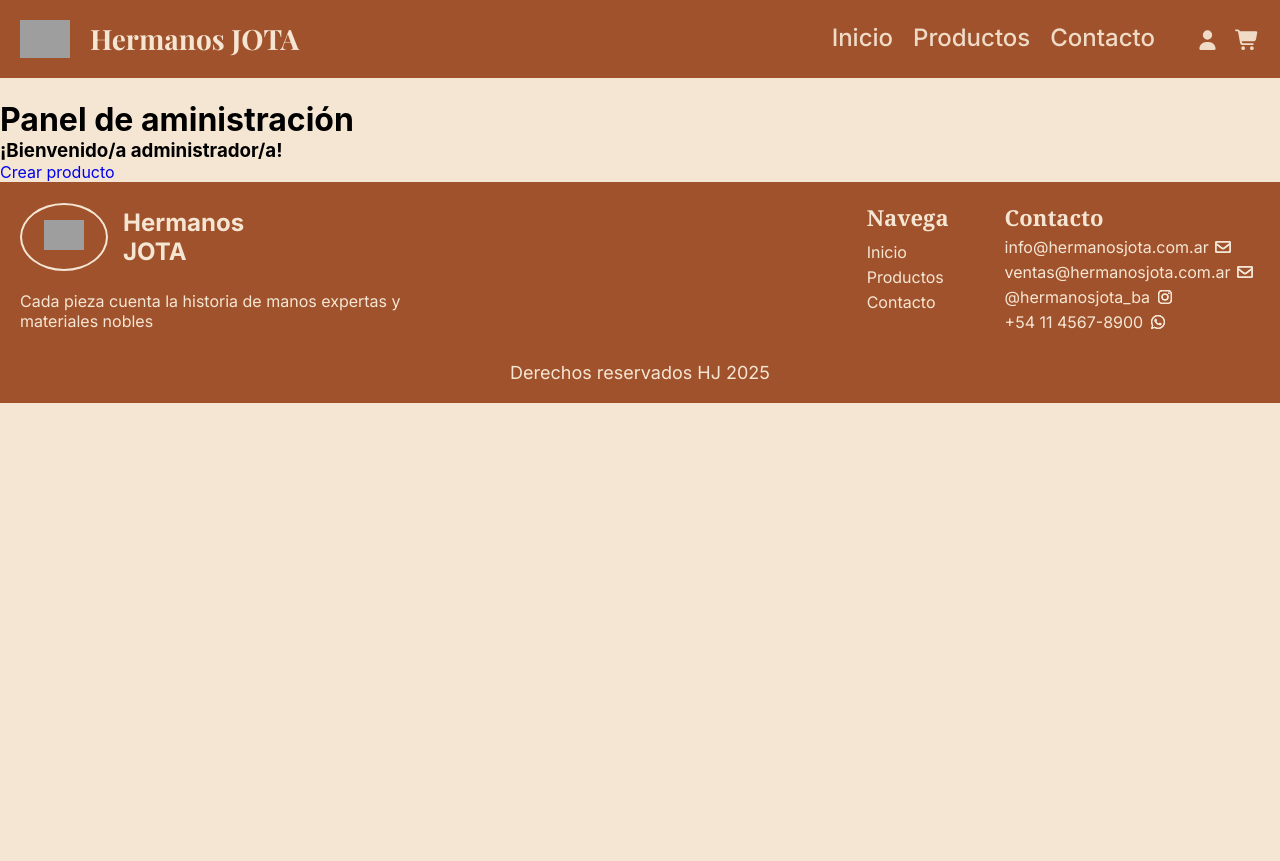
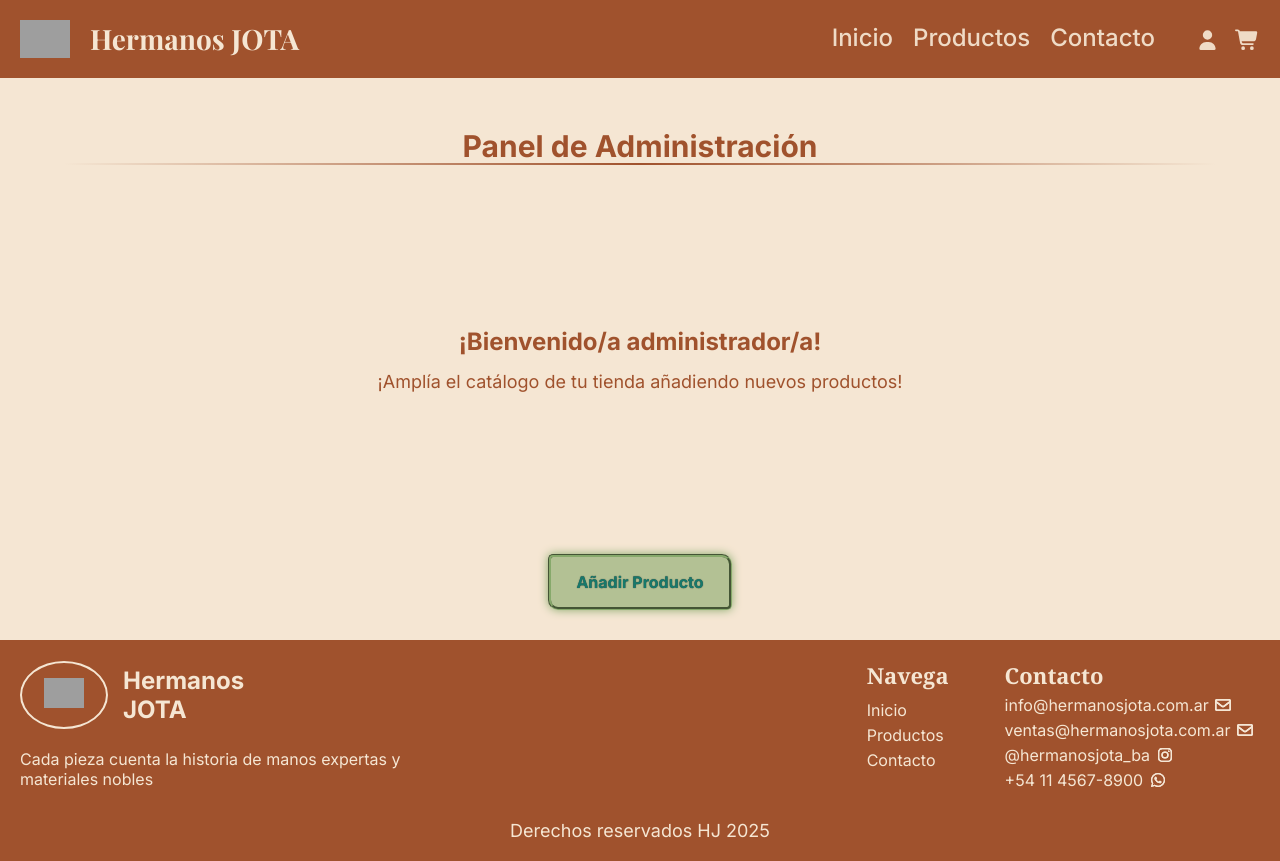
Before and after one commit to juanmarsilli147/Hermanos-Jota, a React (Create React App) app in the folder client/: page /admin in a window 1280 px wide. Before the commit the page ends 800 px from the top, so only its background shows below. Built offline with nearby package versions, Linux system fonts and the light colour scheme; a web font is replaced by a local one.

Commit message:
avance-form-crear-producto

```diff
--- a/client/src/App.js
+++ b/client/src/App.js
@@ -26,9 +26,8 @@ function App() {
           <Route path='/' element={<PaginaInicio anadirFuncion={anadirAlCarrito}/>}/>
           <Route path='/productos' element={<Catalogo anadirFuncion={anadirAlCarrito}/>}/>
           <Route path='/contacto' element={<Contacto/>}/>
-          <Route path='/admin' element={<AdminPanel />}>
-            <Route path='crear-producto' element={<CrearProducto />} />
-          </Route>
+          <Route path='/admin' element={<AdminPanel />}/>
+          <Route path='/admin/crear-producto' element={<CrearProducto />} />
       </Routes>
 
       <Footer/>
--- a/client/src/components/CrearProductoFormulario.js
+++ b/client/src/components/CrearProductoFormulario.js
@@ -119,14 +119,14 @@ function CrearProductoFormulario() {
                     rows="6"
                     value={datos.descripcion}
                     onChange={actualizarDatos}
-                    placeholder="Ej.: Aparador de seis puertas fabricado en nogal sostenible con tiradores metálicos en acabado latón. Su silueta minimalista realza el veteado natural de la madera, creando una pieza que combina funcionalidad y elegancia atemporal para espacios contemporáneos."
+                    placeholder="Ej.: Aparador de seis puertas fabricado en nogal sostenible con tiradores metálicos en acabado latón. Su silueta minimalista realiza el veteado natural de la madera, combinando funcionalidad y elegancia."
                     required
                 />
                 {errores.descripcion && <p className="error-validacion">{errores.descripcion}</p>}
             </div>
 
             <div>
-                <label htmlFor="descripcionDestacado-form" className="productoNuevo-label">Descripción para destacados</label><br></br>
+                <label htmlFor="descripcionDestacado-form" className="productoNuevo-label">Descripción resumida para destacados</label><br></br>
                 <textarea
                     id="descripcionDestacado-form"
                     name="descripcionDestacado"
@@ -230,6 +230,11 @@ function CrearProductoFormulario() {
             </div>
 
             <div>
+                <label htmlFor="imagen" className="productoNuevo-label">Imagen</label><br></br>
+                <input id="imagen" type="file" name="imagen" className="productoNuevo-input" onChange={actualizarDatos} required/>
+            </div>
+
+            <div>
                 <button id="productoNuevo-button" type="submit">Agregar producto</button>
             </div>
             {envioExitoso && <OverlayFormProducto />}
--- a/client/src/css/App.css
+++ b/client/src/css/App.css
@@ -1109,19 +1109,29 @@ footer h4{
     text-align: center;
 }
 
+#crearProducto-main {
+    padding: 20px 20px;
+}
+
 #crearProducto-card {
     background-color: var(--alabastro);
     color: var(--siena-tostado);
-    width: 50vw;
+    width: 100%;
     margin: 3%;
+    padding: 20px 20px 30px 20px;
 
     display: flex;
     flex-direction: column;
     justify-content: space-between;
+    align-items: center;
 
     font-size: 1rem;
     line-height: 1.6;
     text-align: left;
+
+    border: 2px solid var(--siena-tostado);
+    border-radius: 3.125rem;
+    box-shadow: inset 0 0 10px var(--siena-tostado);
 }
 
 #contacto-titulo {
@@ -1131,20 +1141,28 @@ footer h4{
     margin-bottom: 1rem;
 }
 
-#contacto-texto, #crearProducto-texto {
+#contacto-texto{
     display: flex;
     flex-direction: column;
     justify-content: space-between;
 }
 
-#crearProducto-texto h2 {
+#crearProducto-texto{
+    display: flex;
+    flex-direction: column;
+    align-items: center;
     text-align: center;
-    font-size: 1.5rem;
-    padding: 1%;
-}
-
-#crearProducto-texto {
-    font-size: 1.25rem;
+    font-size: 18px;
+    width: 100%;
+    margin-bottom: 30px;
+    gap: .625rem;
+    line-height: 1.1;
+}
+
+#crearProducto-texto div{
+    height: 2px;
+    width: 90%;
+    background: linear-gradient(to left, transparent, #A0522D, transparent);
 }
 
 #mensaje p {
@@ -1170,10 +1188,15 @@ footer h4{
     gap: 0.5rem;
 }
 
+#crearProducto-formulario{
+    width: 100%;
+}
+
 #productoNuevo-form {
     display: flex;
     flex-direction: column;
     gap: 1rem;
+    width: 100%;
 }
 
 .contacto-label, #contacto-button, .productoNuevo-label, #productoNuevo-button {
@@ -1251,6 +1274,71 @@ footer h4{
 .cartel-enviado h1 {
     font-size: 1.5rem;
     margin-bottom: 1.25rem;
+}
+
+/* ! Admin Panel */
+
+.admin-panel{
+    width: 100%;
+    min-height: 60dvh;
+    display: flex;
+    flex-direction: column;
+    align-items: center;
+    justify-content: space-between;
+    margin: 30px 0;
+    font-family: var(--fuente-primaria);
+}
+
+.admin-panel h1, .admin-panel h2, .admin-panel p{
+    color: var(--siena-tostado);
+}
+
+.admin-title{
+    display: flex;
+    flex-direction: column;
+    align-items: center;
+    text-align: center;
+    width: 100%;
+    font-size: 20px;
+    line-height: 1.1;
+}
+
+.admin-title div{
+    height: 2px;
+    width: 90%;
+    background-image: linear-gradient(to left, transparent, #A0522D, transparent);
+}
+
+.admin-bienvenida{
+    display: flex;
+    flex-direction: column;
+    width: 100%;
+    text-align: center;
+    padding: 0px 15px;
+    gap: .9375rem;
+}
+
+.admin-bienvenida p{
+    font-size: 18px;
+}
+
+.admin-panel button{
+    padding: 15px 25px;
+    font-size: 16px;
+    font-weight: bold;
+    font-family: var(--fuente-primaria);
+    background-color: #87A96B99;
+    border: 3px groove var(--verde-salvia);
+    border-radius: 5px 10px;
+    color: #17796B;
+    text-shadow: 0px 0px 1px #2D2D2D;
+    cursor: pointer;
+    box-shadow: 0 0 10px var(--verde-salvia);
+    transition: all 0.3s ease;
+}
+
+.admin-panel button:hover{
+    box-shadow: 0 0 30px #87A96B;
 }
 
 @media (min-width: 768px){
@@ -1583,13 +1671,15 @@ footer h4{
     }
 
     #crearProducto-card {
-        width: 95vw;
+        width: 90%;
         margin: 3%;
         text-align: left;
-    }
-
-    #contacto-texto, #crearProducto-texto {
-        padding-right: 5%;
+        padding: 30px 0 50px 0;
+        box-shadow: inset 0 0 15px var(--siena-tostado);
+    }
+
+    #crearProducto-formulario {
+        width: 70%;
     }
 
     #contacto-ubicacion {
@@ -1816,6 +1906,11 @@ footer h4{
     #contacto-button, #productoNuevo-button {
         font-size: 1rem;
     }
+
+    #crearProducto-card{
+        width: 65%;
+        box-shadow: inset 0 0 20px var(--siena-tostado);
+    }
 }
 
 @media (min-width: 1440px) {
@@ -1832,15 +1927,14 @@ footer h4{
     }
 
     #crearProducto-card {
-        width: 95vw;
+        width: 70vw;
         margin: 3%;
         text-align: left;
     }
 
-    #crearProducto-texto h2 {
+    #crearProducto-texto{
         text-align: center;
-        font-size: 2rem;
-        padding: 1%;
+        font-size: 24px;
     }
 }
 
--- a/client/src/pages/AdminPanel.js
+++ b/client/src/pages/AdminPanel.js
@@ -1,15 +1,19 @@
-import { Link, Outlet } from "react-router-dom"
+import { Link } from "react-router-dom"
 
 const AdminPanel = () => {
     return (
-        <>
-            <h1>Panel de aministración</h1>
-            <h3>¡Bienvenido/a administrador/a!</h3>
+        <main className="admin-panel">
+            <section className="admin-title">
+                <h1>Panel de Administración</h1>
+                <div></div>
+            </section>
+            <section className="admin-bienvenida">
+                <h2>¡Bienvenido/a administrador/a!</h2>
+                <p>¡Amplía el catálogo de tu tienda añadiendo nuevos productos!</p>
+            </section>
 
-            <Link to="/admin/crear-producto">Crear producto</Link>
-
-            <Outlet />
-        </>
+            <Link to="/admin/crear-producto"><button>Añadir Producto</button></Link>
+        </main>
     )
 }
 
--- a/client/src/pages/CrearProducto.js
+++ b/client/src/pages/CrearProducto.js
@@ -11,7 +11,8 @@ const CrearProducto = () => {
         <main id='crearProducto-main'>
             <article id='crearProducto-card'>
                 <section id='crearProducto-texto'>
-                    <h2>Agregado de productos</h2>
+                    <h1>Crea un nuevo producto</h1>
+                    <div></div>
                 </section>
 
                 <section id='crearProducto-formulario'>
```
